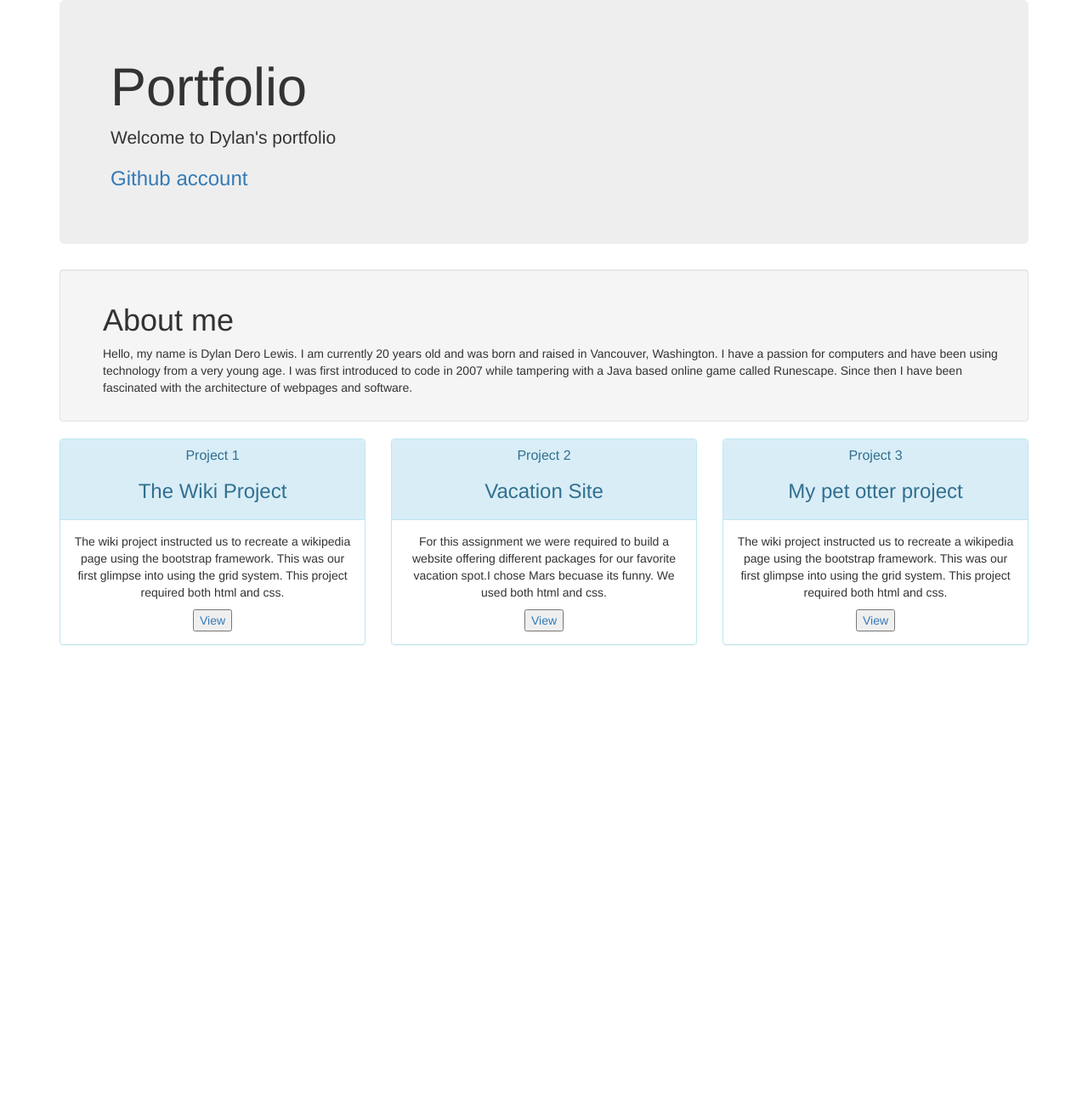
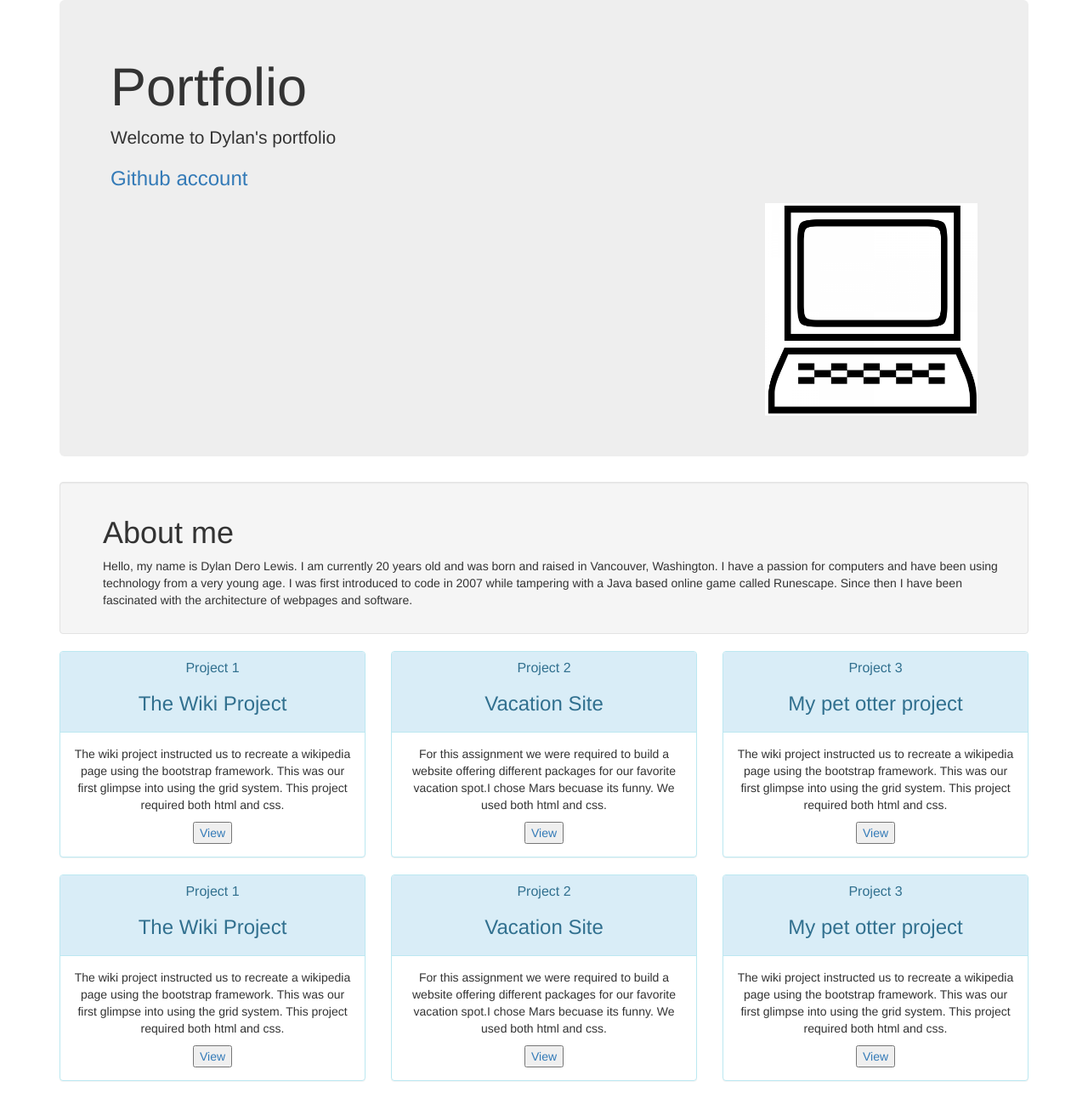
Before and after one commit to dyldlewis/portfolio, a plain HTML site: page index.html in a window 1280 px wide. Shown: the whole page at 85% size. Before the commit the page ends 800 px from the top, so only its background shows below. Drawn offline with Linux system fonts and the light colour scheme.

Commit message:
add an image to jumbotron and a second row with three columns for more projects

```diff
--- a/css/styles.css
+++ b/css/styles.css
@@ -10,3 +10,13 @@
 .well {
   padding-left: 50px;
 }
+
+img{
+  width: 250px;
+  height: 250px;
+  float: right;
+}
+
+.jumbotron {
+  overflow: hidden;
+}
--- a/index.html
+++ b/index.html
@@ -11,6 +11,7 @@
         <h1>Portfolio</h1>
         <p>Welcome to Dylan's portfolio</p>
         <h3><a href="https://github.com/dyldlewis">Github account</a></p>
+        <img src="img/computer.jpg" alt="computer">
       </div>
       <div class="well">
         <h1>About me</h1>
@@ -25,7 +26,7 @@
             </div>
             <div class="panel-body">
               <p>The wiki project instructed us to recreate a wikipedia page using the bootstrap framework. This was our first glimpse into using the grid system. This project required both html and css.</p>
-              <button type="button"><a href="">View</a></button>
+              <a href="https://github.com/dyldlewis/wiki"><button type="button">View</button></a>
             </div>
           </div>
         </div>
@@ -37,7 +38,7 @@
             </div>
             <div class="panel-body">
               <p>For this assignment we were required to build a website offering different packages for our favorite vacation spot.I chose Mars becuase its funny. We used both html and css.</p>
-              <button type="button"><a href="">View</a></button>
+              <a href="https://github.com/dyldlewis/vacation-site"><button type="button">View</button></a>
             </div>
           </div>
         </div>
@@ -49,7 +50,45 @@
             </div>
             <div class="panel-body">
               <p>The wiki project instructed us to recreate a wikipedia page using the bootstrap framework. This was our first glimpse into using the grid system. This project required both html and css.</p>
-              <button type="button"><a href="">View</a></button>
+              <a href="https://github.com/dyldlewis/my-pet-otter"><button type="button">View</button></a>
+            </div>
+          </div>
+        </div>
+      </div>
+      <div class="row">
+        <div class="col-md-4">
+          <div class="panel panel-info">
+            <div class="panel-heading">
+              <h1 class="panel-title">Project 1</h1>
+              <h3>The Wiki Project</h3>
+            </div>
+            <div class="panel-body">
+              <p>The wiki project instructed us to recreate a wikipedia page using the bootstrap framework. This was our first glimpse into using the grid system. This project required both html and css.</p>
+              <a href="https://github.com/dyldlewis/wiki"><button type="button">View</button></a>
+            </div>
+          </div>
+        </div>
+        <div class="col-md-4">
+          <div class="panel panel-info">
+            <div class="panel-heading">
+              <h1 class="panel-title">Project 2</h1>
+              <h3>Vacation Site</h3>
+            </div>
+            <div class="panel-body">
+              <p>For this assignment we were required to build a website offering different packages for our favorite vacation spot.I chose Mars becuase its funny. We used both html and css.</p>
+              <a href="https://github.com/dyldlewis/vacation-site"><button type="button">View</button></a>
+            </div>
+          </div>
+        </div>
+        <div class="col-md-4">
+          <div class="panel panel-info">
+            <div class="panel-heading">
+              <h1 class="panel-title">Project 3</h1>
+              <h3>My pet otter project</h3>
+            </div>
+            <div class="panel-body">
+              <p>The wiki project instructed us to recreate a wikipedia page using the bootstrap framework. This was our first glimpse into using the grid system. This project required both html and css.</p>
+              <a href="https://github.com/dyldlewis/my-pet-otter"><button type="button">View</button></a>
             </div>
           </div>
         </div>
```
Also changed, not shown: img/computer.jpg (added).
